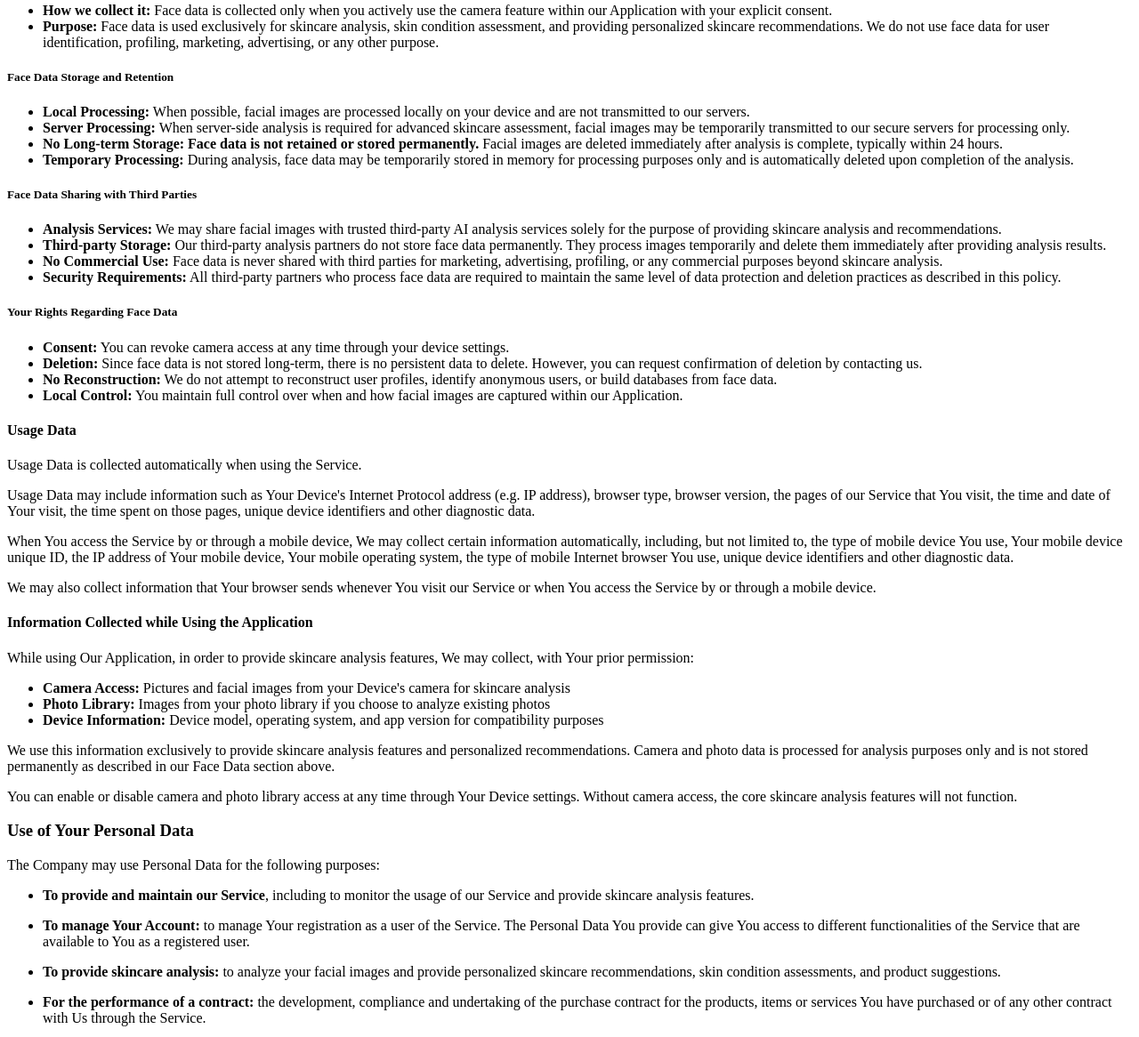
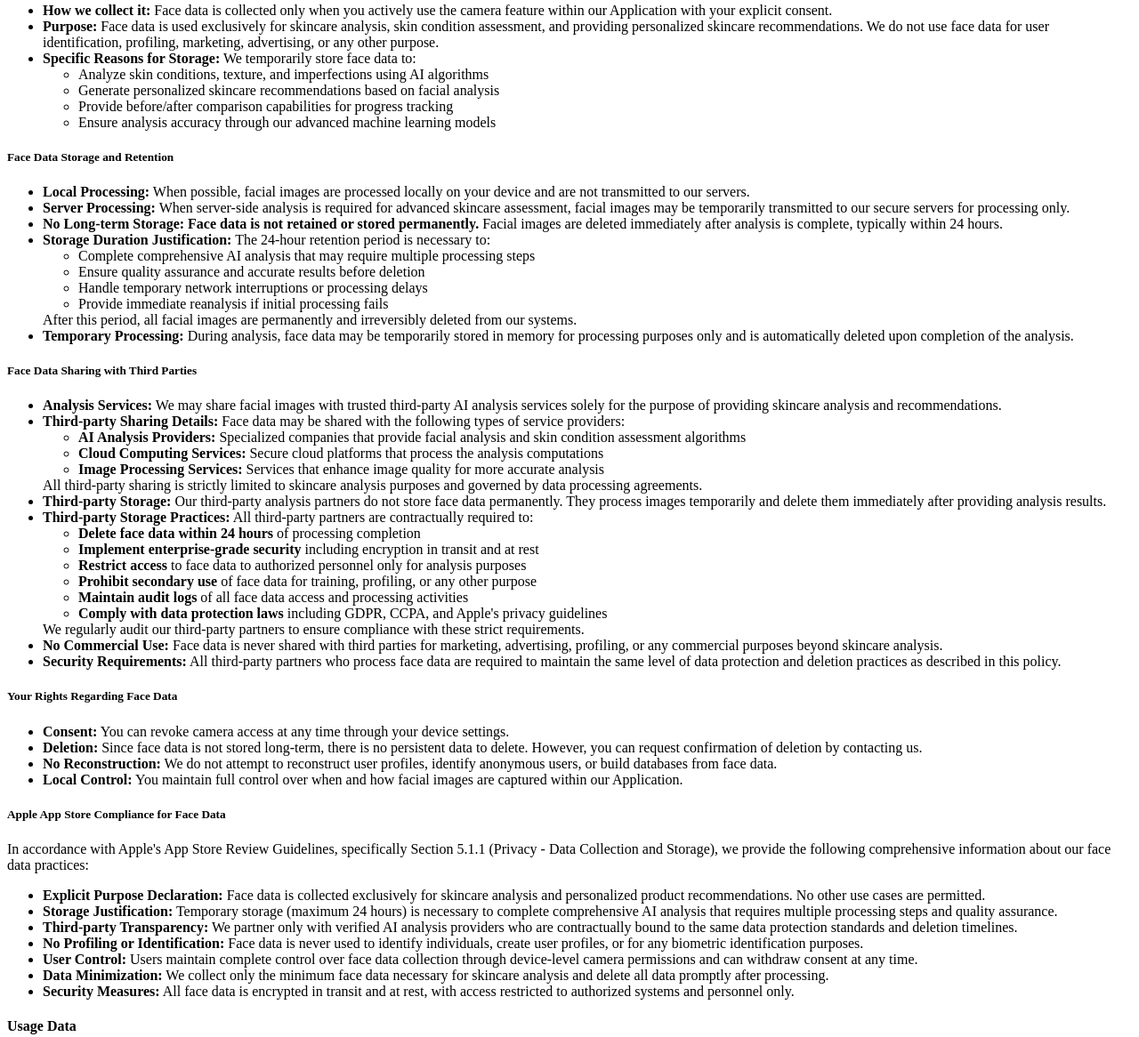
Before and after one commit to l9kk/Privacy_policy, a plain HTML site: page index.html in a window 1280 px wide. Shown: the part 1281-2447 px from the top of the page at 89% size. Drawn offline with Linux system fonts and the light colour scheme.

Commit message:
Update index.html

```diff
--- a/index.html
+++ b/index.html
@@ -84,6 +84,14 @@
     <li><strong>Purpose:</strong> Face data is used exclusively for skincare analysis, skin condition assessment, and
         providing personalized skincare recommendations. We do not use face data for user identification, profiling,
         marketing, advertising, or any other purpose.</li>
+    <li><strong>Specific Reasons for Storage:</strong> We temporarily store face data to:
+        <ul>
+            <li>Analyze skin conditions, texture, and imperfections using AI algorithms</li>
+            <li>Generate personalized skincare recommendations based on facial analysis</li>
+            <li>Provide before/after comparison capabilities for progress tracking</li>
+            <li>Ensure analysis accuracy through our advanced machine learning models</li>
+        </ul>
+    </li>
 </ul>
 
 <h5>Face Data Storage and Retention</h5>
@@ -94,6 +102,15 @@
         facial images may be temporarily transmitted to our secure servers for processing only.</li>
     <li><strong>No Long-term Storage:</strong> <strong>Face data is not retained or stored permanently.</strong> Facial
         images are deleted immediately after analysis is complete, typically within 24 hours.</li>
+    <li><strong>Storage Duration Justification:</strong> The 24-hour retention period is necessary to:
+        <ul>
+            <li>Complete comprehensive AI analysis that may require multiple processing steps</li>
+            <li>Ensure quality assurance and accurate results before deletion</li>
+            <li>Handle temporary network interruptions or processing delays</li>
+            <li>Provide immediate reanalysis if initial processing fails</li>
+        </ul>
+        After this period, all facial images are permanently and irreversibly deleted from our systems.
+    </li>
     <li><strong>Temporary Processing:</strong> During analysis, face data may be temporarily stored in memory for
         processing purposes only and is automatically deleted upon completion of the analysis.</li>
 </ul>
@@ -102,8 +119,33 @@
 <ul>
     <li><strong>Analysis Services:</strong> We may share facial images with trusted third-party AI analysis services
         solely for the purpose of providing skincare analysis and recommendations.</li>
+    <li><strong>Third-party Sharing Details:</strong> Face data may be shared with the following types of service
+        providers:
+        <ul>
+            <li><strong>AI Analysis Providers:</strong> Specialized companies that provide facial analysis and skin
+                condition assessment algorithms</li>
+            <li><strong>Cloud Computing Services:</strong> Secure cloud platforms that process the analysis computations
+            </li>
+            <li><strong>Image Processing Services:</strong> Services that enhance image quality for more accurate
+                analysis</li>
+        </ul>
+        All third-party sharing is strictly limited to skincare analysis purposes and governed by data processing
+        agreements.
+    </li>
     <li><strong>Third-party Storage:</strong> Our third-party analysis partners do not store face data permanently. They
         process images temporarily and delete them immediately after providing analysis results.</li>
+    <li><strong>Third-party Storage Practices:</strong> All third-party partners are contractually required to:
+        <ul>
+            <li><strong>Delete face data within 24 hours</strong> of processing completion</li>
+            <li><strong>Implement enterprise-grade security</strong> including encryption in transit and at rest</li>
+            <li><strong>Restrict access</strong> to face data to authorized personnel only for analysis purposes</li>
+            <li><strong>Prohibit secondary use</strong> of face data for training, profiling, or any other purpose</li>
+            <li><strong>Maintain audit logs</strong> of all face data access and processing activities</li>
+            <li><strong>Comply with data protection laws</strong> including GDPR, CCPA, and Apple's privacy guidelines
+            </li>
+        </ul>
+        We regularly audit our third-party partners to ensure compliance with these strict requirements.
+    </li>
     <li><strong>No Commercial Use:</strong> Face data is never shared with third parties for marketing, advertising,
         profiling, or any commercial purposes beyond skincare analysis.</li>
     <li><strong>Security Requirements:</strong> All third-party partners who process face data are required to maintain
@@ -119,6 +161,26 @@
         build databases from face data.</li>
     <li><strong>Local Control:</strong> You maintain full control over when and how facial images are captured within
         our Application.</li>
+</ul>
+
+<h5>Apple App Store Compliance for Face Data</h5>
+<p>In accordance with Apple's App Store Review Guidelines, specifically Section 5.1.1 (Privacy - Data Collection and
+    Storage), we provide the following comprehensive information about our face data practices:</p>
+<ul>
+    <li><strong>Explicit Purpose Declaration:</strong> Face data is collected exclusively for skincare analysis and
+        personalized product recommendations. No other use cases are permitted.</li>
+    <li><strong>Storage Justification:</strong> Temporary storage (maximum 24 hours) is necessary to complete
+        comprehensive AI analysis that requires multiple processing steps and quality assurance.</li>
+    <li><strong>Third-party Transparency:</strong> We partner only with verified AI analysis providers who are
+        contractually bound to the same data protection standards and deletion timelines.</li>
+    <li><strong>No Profiling or Identification:</strong> Face data is never used to identify individuals, create user
+        profiles, or for any biometric identification purposes.</li>
+    <li><strong>User Control:</strong> Users maintain complete control over face data collection through device-level
+        camera permissions and can withdraw consent at any time.</li>
+    <li><strong>Data Minimization:</strong> We collect only the minimum face data necessary for skincare analysis and
+        delete all data promptly after processing.</li>
+    <li><strong>Security Measures:</strong> All face data is encrypted in transit and at rest, with access restricted to
+        authorized systems and personnel only.</li>
 </ul>
 
 <h4>Usage Data</h4>
@@ -306,5 +368,7 @@
 <ul>
     <li>By email: askhat.ss23@gmail.com</li>
 </ul>
-<p>We are committed to protecting your privacy and complying with all applicable privacy laws and Apple's guidelines.
+<p>We are committed to protecting your privacy and complying with all applicable privacy laws and Apple's App Store
+    Review Guidelines. This privacy policy has been specifically crafted to meet Apple's requirements for face data
+    collection, storage, and third-party sharing transparency as outlined in Guideline 5.1.1.
 </p>
```
